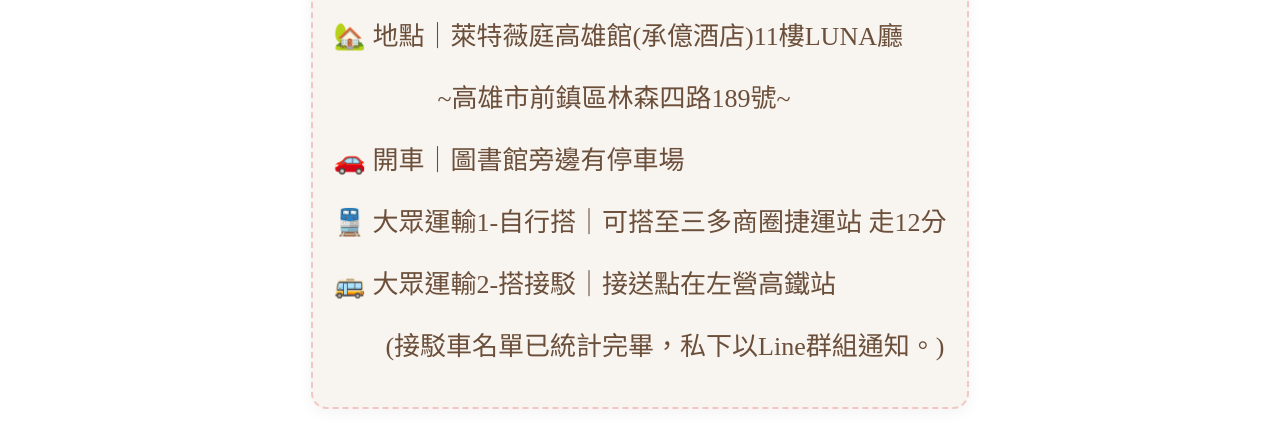
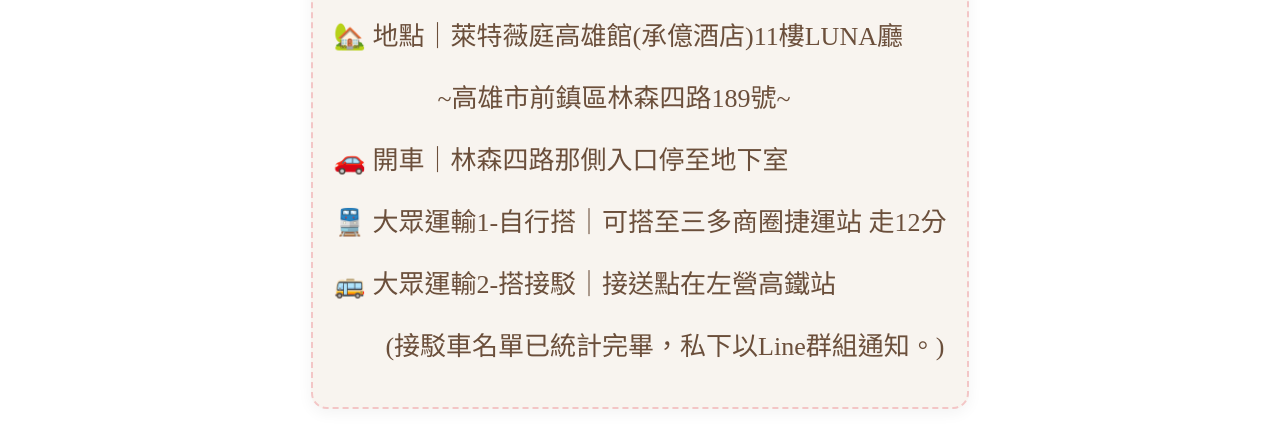
Before and after one commit to KCandMALI-wedding/wedding-invite, a plain HTML site: page index.html in a window 1280 px wide. Shown: the part 7645-8092 px from the top of the page. Drawn offline with Linux system fonts and the light colour scheme; no server answers; a web font is replaced by a local one.

Commit message:
Update index.html

```diff
--- a/index.html
+++ b/index.html
@@ -3,7 +3,7 @@
 <head>
   <meta charset="UTF-8">
   <link href="https://fonts.googleapis.com/css2?family=Kaisei+Tokumin&family=Yuji+Mai&display=swap" rel="stylesheet">
-  <title>我們結婚了(含桌次查詢)</title>
+  <title>我們結婚了(小型精緻窩心婚禮唷)</title>
   <style>
     body {
       margin: 0;
@@ -679,7 +679,7 @@
   <h2>How to get there ✿ 交通資訊</h2>
   <p>🏡 地點｜萊特薇庭高雄館(承億酒店)11樓LUNA廳</p>
   <p>　　　　~高雄市前鎮區林森四路189號~</p>
-  <p>🚗 開車｜圖書館旁邊有停車場</p>
+  <p>🚗 開車｜林森四路那側入口停至地下室</p>
   <p>🚆 大眾運輸1-自行搭｜可搭至三多商圈捷運站 走12分</p>
   <p>🚌 大眾運輸2-搭接駁｜接送點在左營高鐵站</p>
   <p>　　(接駁車名單已統計完畢，私下以Line群組通知。)</p>
```
